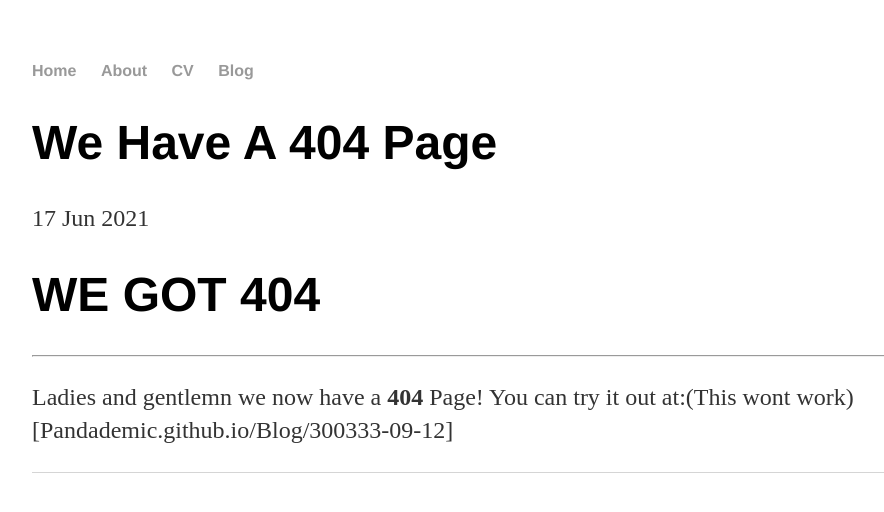
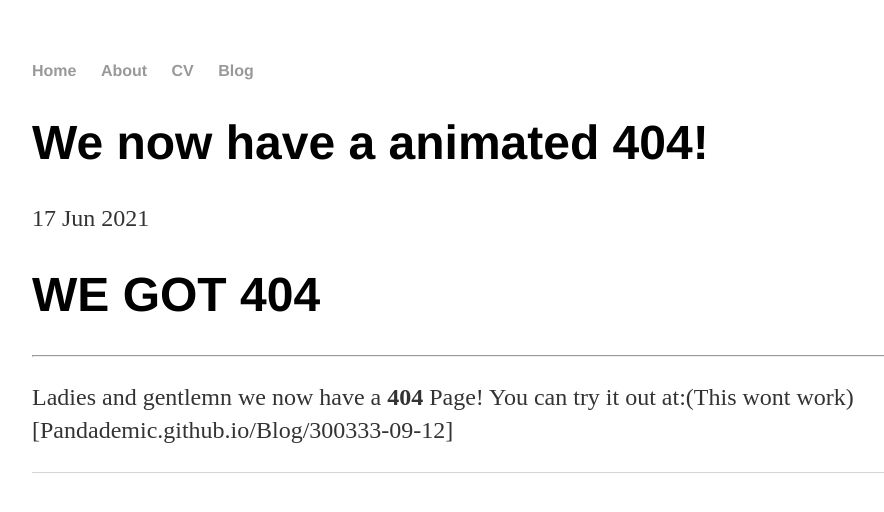
Before and after one commit to Pandademic/Old, a Jekyll site: the page built from _posts/2021-06-17-WE -Have-A-404-Page.md, in a window 1280 px wide. Shown: the top 512 px of the page, without its empty margins (160-1044 px from the left). Built offline with Jekyll 4.4.1, drawn with Linux system fonts in a browser that asks for light colours; our own code applies the rules of GitHub Pages for plain Markdown files.

Commit message:
Update 2021-06-17-WE -Have-A-404-Page.md

```diff
--- a/_posts/2021-06-17-WE -Have-A-404-Page.md
+++ b/_posts/2021-06-17-WE -Have-A-404-Page.md
@@ -1,3 +1,8 @@
+---
+layout: post
+title: "We now have a animated 404!"
+date: 2021-06-17
+---
 # WE GOT 404
 ____
 Ladies and gentlemn we now have a **404** Page! You can try it out at:(This wont work)[Pandademic.github.io/Blog/300333-09-12]
```
